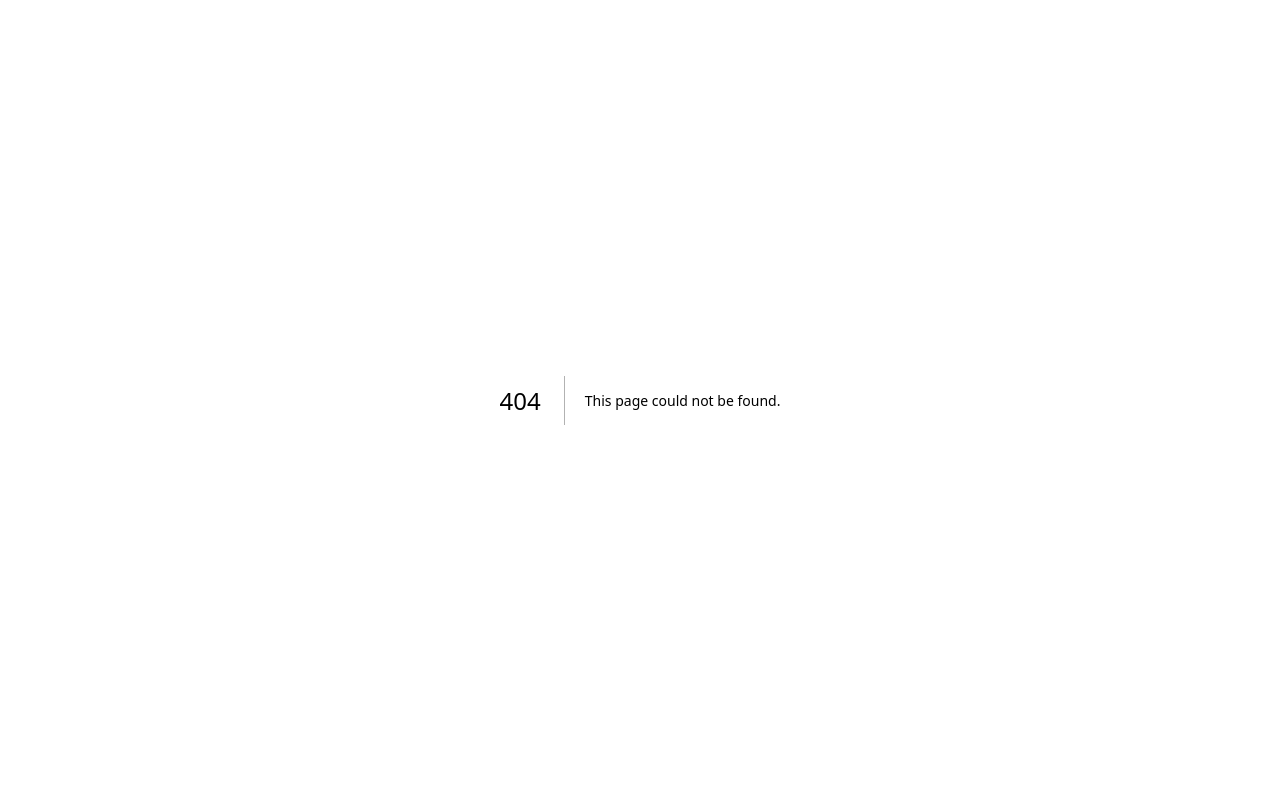
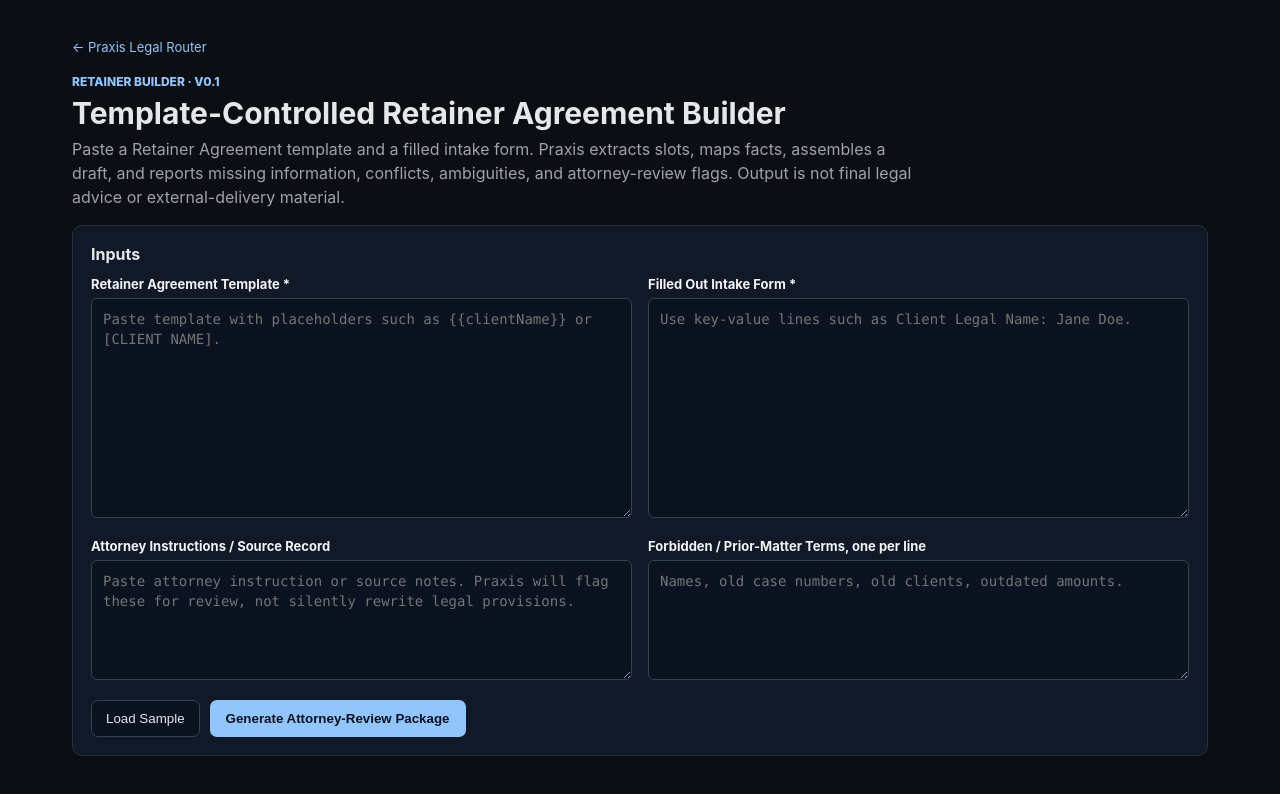
Before and after one commit to Gestaltest2026/praxis-legal-router, a Next.js app: page /retainer-builder in a window 1280 px wide. Before the commit this address had no page. Shown: the top 794 px of the page. Built offline with nearby package versions, Linux system fonts and the light colour scheme.

Commit message:
Add Retainer Builder UI page

```diff
--- /dev/null
+++ b/src/app/retainer-builder/page.tsx
@@ -0,0 +1,242 @@
+"use client";
+
+import Link from "next/link";
+import { useState } from "react";
+import type { RetainerBuilderOutput } from "@/lib/retainer/schema";
+
+const sampleTemplate = `RETAINER AGREEMENT
+
+This Retainer Agreement is entered into by and between {{firmName}} and {{clientName}} regarding {{matterDescription}}.
+
+Scope of Representation: {{scopeOfRepresentation}}
+
+Initial Retainer / Deposit: {{retainerAmount}}
+Attorney Hourly Rate: {{attorneyHourlyRate}}
+Paralegal Hourly Rate: {{paralegalHourlyRate}}
+Costs and Third-Party Expenses: {{costs}}
+
+Excluded Services: {{exclusions}}
+
+Client Address: {{clientAddress}}
+Client Email: {{clientEmail}}
+Date: {{date}}
+
+This draft is subject to attorney review before use.`;
+
+const sampleIntake = `Firm Name: Law Office of Morrie I. Levine, P.A.
+Client Legal Name: Jane Doe
+Client Address: 123 Main Street, Miami, FL 33101
+Client Email: jane@example.com
+Matter Description: Probate administration for the Estate of John Doe
+Scope of Representation: Limited representation for probate administration and related court filings
+Retainer Amount: $3,000
+Attorney Hourly Rate: $425/hour
+Paralegal Hourly Rate: $175/hour
+Costs: Client is responsible for filing fees, publication costs, service costs, and other third-party expenses
+Exclusions: Litigation, tax advice, appeals, and matters outside the probate administration unless separately agreed in writing
+Date: August 22, 2026`;
+
+type ApiResponse = RetainerBuilderOutput | { error?: string };
+
+const page: React.CSSProperties = {
+  minHeight: "100vh",
+  background: "#0b0f14",
+  color: "#e5e7eb",
+  fontFamily: "-apple-system, BlinkMacSystemFont, 'Segoe UI', sans-serif",
+};
+
+const shell: React.CSSProperties = {
+  maxWidth: 1180,
+  margin: "0 auto",
+  padding: "36px 22px 72px",
+};
+
+const card: React.CSSProperties = {
+  marginTop: 16,
+  padding: 18,
+  border: "1px solid #273241",
+  borderRadius: 10,
+  background: "#111827",
+};
+
+const grid: React.CSSProperties = {
+  display: "grid",
+  gridTemplateColumns: "repeat(auto-fit, minmax(320px, 1fr))",
+  gap: 16,
+};
+
+const label: React.CSSProperties = {
+  display: "block",
+  marginBottom: 6,
+  color: "#f3f4f6",
+  fontSize: 13,
+  fontWeight: 700,
+};
+
+const input: React.CSSProperties = {
+  width: "100%",
+  padding: "10px 11px",
+  border: "1px solid #374151",
+  borderRadius: 6,
+  background: "#0b1220",
+  color: "#f9fafb",
+  fontSize: 14,
+  boxSizing: "border-box",
+};
+
+const textarea: React.CSSProperties = {
+  ...input,
+  minHeight: 220,
+  fontFamily: "ui-monospace, SFMono-Regular, Menlo, Monaco, Consolas, monospace",
+  lineHeight: 1.45,
+  resize: "vertical",
+};
+
+function section(title: string, items: string[]) {
+  return (
+    <section style={card}>
+      <h2 style={{ margin: "0 0 10px", fontSize: 16 }}>{title}</h2>
+      {items.length ? (
+        <ul style={{ margin: "0 0 0 20px", lineHeight: 1.6 }}>
+          {items.map((item, index) => <li key={`${title}-${index}`}>{item}</li>)}
+        </ul>
+      ) : <p style={{ margin: 0, color: "#9ca3af" }}>None.</p>}
+    </section>
+  );
+}
+
+export default function RetainerBuilderPage() {
+  const [templateText, setTemplateText] = useState("");
+  const [intakeText, setIntakeText] = useState("");
+  const [attorneyInstructions, setAttorneyInstructions] = useState("");
+  const [forbiddenTerms, setForbiddenTerms] = useState("");
+  const [output, setOutput] = useState<RetainerBuilderOutput | null>(null);
+  const [error, setError] = useState("");
+  const [loading, setLoading] = useState(false);
+  const [copied, setCopied] = useState(false);
+
+  async function generate() {
+    setLoading(true);
+    setError("");
+    setOutput(null);
+    setCopied(false);
+
+    try {
+      const res = await fetch("/api/retainer/generate", {
+        method: "POST",
+        headers: { "Content-Type": "application/json" },
+        body: JSON.stringify({
+          templateText,
+          intakeText,
+          attorneyInstructions,
+          forbiddenTerms: forbiddenTerms.split(/\r?\n/).map((line) => line.trim()).filter(Boolean),
+        }),
+      });
+
+      const data = (await res.json()) as ApiResponse;
+      if (!res.ok && "error" in data && data.error) throw new Error(data.error);
+      setOutput(data as RetainerBuilderOutput);
+    } catch (err) {
+      setError(err instanceof Error ? err.message : "Unknown error");
+    } finally {
+      setLoading(false);
+    }
+  }
+
+  async function copyDraft() {
+    if (!output?.completedDraft) return;
+    try {
+      await navigator.clipboard.writeText(output.completedDraft);
+      setCopied(true);
+      setTimeout(() => setCopied(false), 1500);
+    } catch {
+      setError("Copy failed. Select the draft manually.");
+    }
+  }
+
+  const statusColor = output?.status === "READY_FOR_ATTORNEY_REVIEW"
+    ? "#166534"
+    : output?.status === "ATTORNEY_DECISION_REQUIRED"
+      ? "#a16207"
+      : "#991b1b";
+
+  return (
+    <main style={page}>
+      <div style={shell}>
+        <Link href="/" style={{ color: "#93c5fd", fontSize: 13 }}>← Praxis Legal Router</Link>
+        <div style={{ marginTop: 18, color: "#93c5fd", fontSize: 12, fontWeight: 800 }}>
+          RETAINER BUILDER · V0.1
+        </div>
+        <h1 style={{ margin: "6px 0", fontSize: 30 }}>Template-Controlled Retainer Agreement Builder</h1>
+        <p style={{ margin: 0, maxWidth: 850, color: "#9ca3af", lineHeight: 1.5 }}>
+          Paste a Retainer Agreement template and a filled intake form. Praxis extracts slots, maps facts, assembles a draft, and reports missing information, conflicts, ambiguities, and attorney-review flags. Output is not final legal advice or external-delivery material.
+        </p>
+
+        <section style={card}>
+          <h2 style={{ margin: "0 0 12px", fontSize: 16 }}>Inputs</h2>
+          <div style={grid}>
+            <div>
+              <label style={label}>Retainer Agreement Template *</label>
+              <textarea style={textarea} value={templateText} onChange={(e) => setTemplateText(e.target.value)} placeholder="Paste template with placeholders such as {{clientName}} or [CLIENT NAME]." />
+            </div>
+            <div>
+              <label style={label}>Filled Out Intake Form *</label>
+              <textarea style={textarea} value={intakeText} onChange={(e) => setIntakeText(e.target.value)} placeholder="Use key-value lines such as Client Legal Name: Jane Doe." />
+            </div>
+          </div>
+          <div style={{ ...grid, marginTop: 16 }}>
+            <div>
+              <label style={label}>Attorney Instructions / Source Record</label>
+              <textarea style={{ ...textarea, minHeight: 120 }} value={attorneyInstructions} onChange={(e) => setAttorneyInstructions(e.target.value)} placeholder="Paste attorney instruction or source notes. Praxis will flag these for review, not silently rewrite legal provisions." />
+            </div>
+            <div>
+              <label style={label}>Forbidden / Prior-Matter Terms, one per line</label>
+              <textarea style={{ ...textarea, minHeight: 120 }} value={forbiddenTerms} onChange={(e) => setForbiddenTerms(e.target.value)} placeholder="Names, old case numbers, old clients, outdated amounts." />
+            </div>
+          </div>
+          <div style={{ display: "flex", gap: 10, marginTop: 16, flexWrap: "wrap" }}>
+            <button type="button" onClick={() => { setTemplateText(sampleTemplate); setIntakeText(sampleIntake); }} style={{ padding: "10px 14px", borderRadius: 7, border: "1px solid #334155", background: "#0b1220", color: "#e5e7eb", cursor: "pointer" }}>
+              Load Sample
+            </button>
+            <button type="button" onClick={generate} disabled={loading} style={{ padding: "10px 16px", borderRadius: 7, border: 0, background: "#93c5fd", color: "#0b1220", fontWeight: 800, cursor: loading ? "not-allowed" : "pointer" }}>
+              {loading ? "Generating..." : "Generate Attorney-Review Package"}
+            </button>
+          </div>
+        </section>
+
+        {error && (
+          <section style={{ ...card, borderColor: "#991b1b", color: "#fecaca" }}>
+            <h2 style={{ margin: "0 0 8px", fontSize: 16 }}>Error</h2>
+            <pre style={{ whiteSpace: "pre-wrap", margin: 0 }}>{error}</pre>
+          </section>
+        )}
+
+        {output && (
+          <>
+            <section style={{ ...card, borderColor: statusColor }}>
+              <h2 style={{ margin: "0 0 8px", fontSize: 16 }}>Status: {output.status}</h2>
+              {output.failureType && <p style={{ margin: 0, color: "#fde68a" }}>Failure Type: {output.failureType}</p>}
+            </section>
+
+            <section style={card}>
+              <div style={{ display: "flex", justifyContent: "space-between", gap: 12, alignItems: "center" }}>
+                <h2 style={{ margin: 0, fontSize: 16 }}>Completed Draft</h2>
+                <button type="button" onClick={copyDraft} style={{ padding: "8px 12px", borderRadius: 6, border: "1px solid #334155", background: "#0b1220", color: "#e5e7eb", cursor: "pointer" }}>{copied ? "Copied" : "Copy Draft"}</button>
+              </div>
+              <pre style={{ whiteSpace: "pre-wrap", lineHeight: 1.55, fontSize: 13, background: "#05070a", padding: 16, borderRadius: 8, overflowX: "auto" }}>{output.completedDraft || "(no draft generated)"}</pre>
+            </section>
+
+            {section("Fields Filled", output.fieldsFilled)}
+            {section("Missing Information", output.missingInformation)}
+            {section("Mapping Conflicts", output.mappingConflicts)}
+            {section("Template Ambiguities", output.templateAmbiguities)}
+            {section("Customization Notes", output.customizationNotes)}
+            {section("Attorney Review Flags", output.attorneyReviewFlags)}
+            {section("Client-Facing Questions", output.clientFacingQuestions)}
+            {section("Verification Findings", output.verificationFindings)}
+          </>
+        )}
+      </div>
+    </main>
+  );
+}
```
